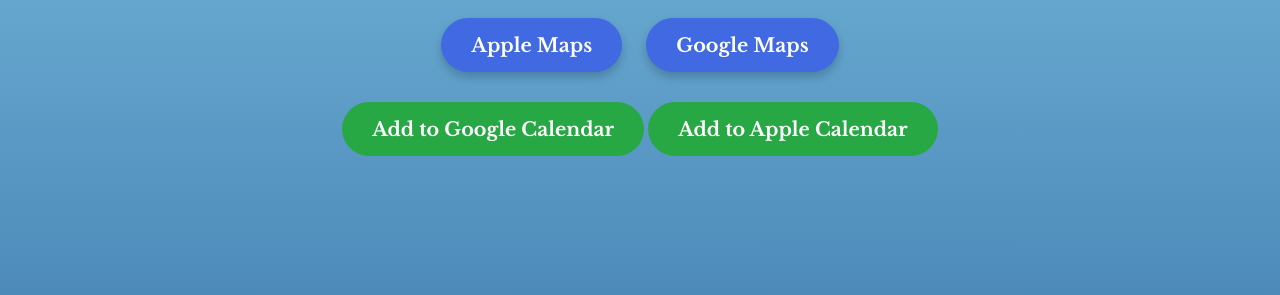
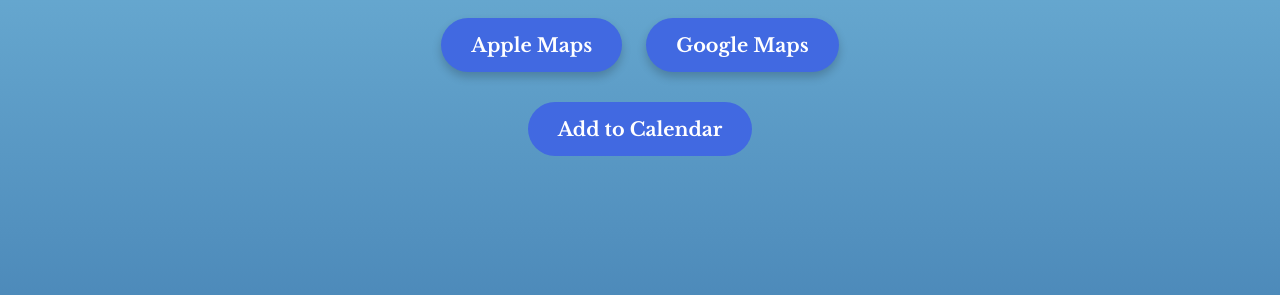
Before and after one commit to fcannarozzi/mammachina, a plain HTML site: page index.html in a window 1280 px wide. Shown: the part 417-712 px from the top of the page. Drawn offline with nearby package versions, Linux system fonts and the light colour scheme.

Commit message:
index.html

```diff
--- a/index.html
+++ b/index.html
@@ -30,7 +30,7 @@
             margin-bottom: 10px;
         }
         .subtitle {
-            font-size: 1.5em; /* Reducimos el tamaño de la fecha */
+            font-size: 1.5em;
             color: #FFE4B5;
         }
         .date-time {
@@ -49,7 +49,7 @@
             margin: 10px;
             padding: 15px 30px;
             font-size: 1.2em;
-            background-color: #4169E1;
+            background-color: #4169E1; /* El mismo azul de los mapas */
             color: white;
             text-decoration: none;
             border-radius: 50px;
@@ -66,14 +66,14 @@
             display: inline-block;
             margin-top: 20px;
             padding: 15px 30px;
-            background-color: #28a745;
+            background-color: #4169E1; /* El mismo azul de los mapas */
             color: white;
             font-size: 1.2em;
             border-radius: 50px;
             text-decoration: none;
         }
         .calendar-button:hover {
-            background-color: #218838;
+            background-color: #191970;
         }
     </style>
 </head>
@@ -93,25 +93,33 @@
             Your browser does not support the audio element.
         </audio>
 
-        <!-- Botones para añadir al calendario -->
+        <!-- Botón único para añadir al calendario -->
         <div class="calendar-buttons">
-            <!-- Google Calendar -->
-            <a class="calendar-button" href="https://www.google.com/calendar/render?action=TEMPLATE&text=China's+Birthday&dates=20240329T230000Z/20240330T010000Z&details=Join+us+for+the+birthday+celebration!&location=Per%C3%BA+979%2C+B1641%2C+Acassuso%2C+Provincia+de+Buenos+Aires&sf=true&output=xml" target="_blank">
-                Add to Google Calendar
-            </a>
-            <!-- Apple Calendar -->
-            <a class="calendar-button" href="webcal://p01-calendars.icloud.com/published/2/XXXXXXXXXXXXXXX/XXXXXXX.ics" target="_blank">
-                Add to Apple Calendar
-            </a>
+            <a class="calendar-button" href="#" onclick="addToCalendar()">Add to Calendar</a>
         </div>
     </div>
 
     <script>
-        // Detect when the user clicks anywhere on the page
-        document.body.addEventListener('click', function() {
-            const audio = document.getElementById('birthday-audio');
-            audio.play().catch(error => console.log('Autoplay bloqueado:', error));
-        });
+        function addToCalendar() {
+            const eventName = "China's Birthday";
+            const eventDate = "20240329T230000Z"; // Fecha en formato UTC
+            const eventEnd = "20240330T010000Z"; // Fecha de fin en formato UTC
+            const eventLocation = "Perú 979, B1641 Acassuso, Provincia de Buenos Aires";
+            const eventDescription = "Join us for the birthday celebration!";
+
+            // Google Calendar link (Android)
+            const googleCalendarURL = `https://www.google.com/calendar/render?action=TEMPLATE&text=${encodeURIComponent(eventName)}&dates=${eventDate}/${eventEnd}&details=${encodeURIComponent(eventDescription)}&location=${encodeURIComponent(eventLocation)}&sf=true&output=xml`;
+
+            // Apple Calendar link (iPhone)
+            const appleCalendarURL = `webcal://p01-calendars.icloud.com/published/2/XXXXXXXXXXXXXXX/XXXXXXX.ics`; // Aquí debes poner el enlace a tu archivo .ics
+
+            // Detectamos el sistema operativo y redirigimos al calendario correspondiente
+            if (navigator.userAgent.match(/iPhone|iPad|iPod/i)) {
+                window.location.href = appleCalendarURL; // iOS
+            } else {
+                window.location.href = googleCalendarURL; // Android
+            }
+        }
     </script>
 </body>
 </html>
```
